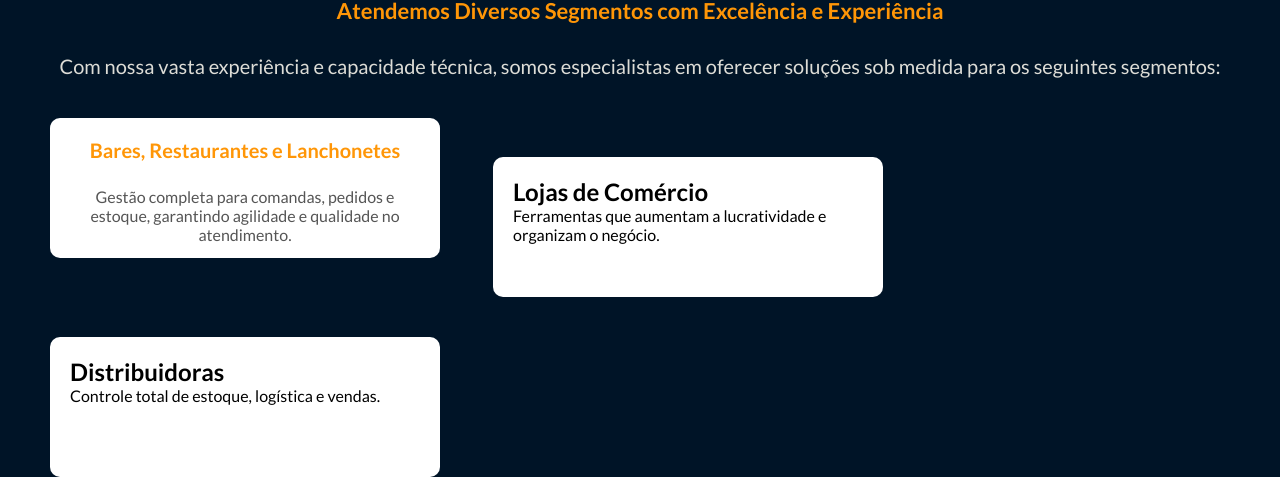
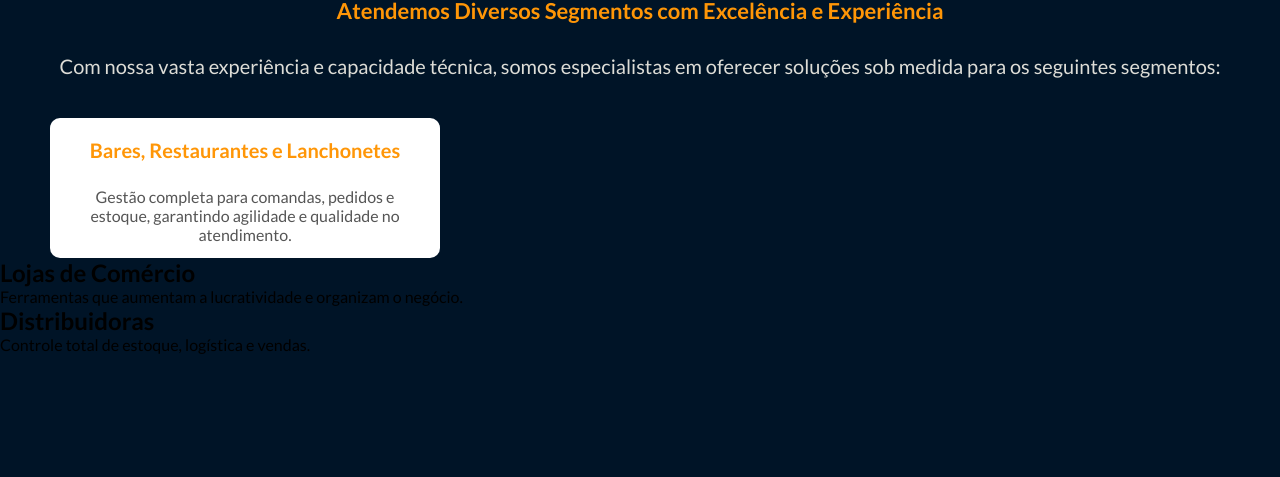
Before and after one commit to DEVthsantoss/prime-system, a plain HTML site: page index.html in a window 1280 px wide. Shown: the part 384-861 px from the top of the page. After the commit the page ends 800 px from the top, so only its background shows below. Drawn offline with Linux system fonts and the light colour scheme.

Commit message:
atualizei

```diff
--- a/style.css
+++ b/style.css
@@ -124,25 +124,3 @@ p.descrição{
     text-align: center;
     padding-top: 20px;
 }
-
-.box2{
-    margin-top: 40px;
-    margin-left: 50px;
-    display: inline-block;
-    background-color:white;
-    width: 350px;
-    height: 100px;
-    padding: 20px;
-    border-radius: 10px;
-}
-
-.box3{
-    margin-top: 40px;
-    margin-left: 50px;
-    display: inline-block;
-    background-color:white;
-    width: 350px;
-    height: 100px;
-    padding: 20px;
-    border-radius: 10px;
-}
```
